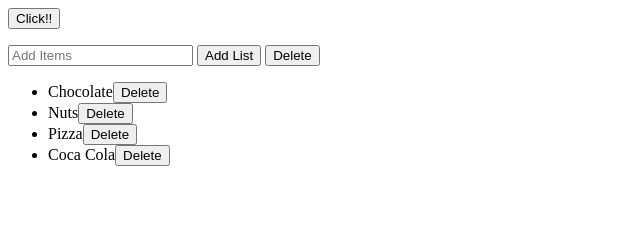
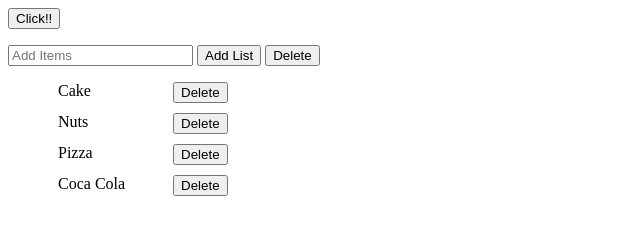
Before and after one commit to ratiarahman/JSresources, a plain HTML site: page ZTM exercises/DOM Event/index.html in a window 1280 px wide. Shown: the whole page, without its empty margins (0-640 px from the left). Drawn offline with Linux system fonts and the light colour scheme.

Commit message:
finally did it what I wanted

```diff
--- a/ZTM exercises/DOM Event/index.html
+++ b/ZTM exercises/DOM Event/index.html
@@ -2,7 +2,7 @@
 <html>
 <head>
 	<title>DOM Event</title>
-	<link rel="stylesheet" type="text/css" href="">
+	<link rel="stylesheet" type="text/css" href="style.css">
 	<!-- <style>
 		.demo{
 			margin-right: -100px;
@@ -17,17 +17,13 @@
 <button>Add List</button>
 <!-- <p id="demo"></p> -->
 <button id="delete">Delete</button>
-<div id="div">
+<!-- <div id="div"> -->
 
 <ul>
-<div class="list">
-	<li>Chocolate</li>
-</div>
-
-	<li>Nuts</li>
-	<li>Pizza</li>
-	<li>Coca Cola</li>
-
+	<li>cake</li>
+	<li>nuts</li>
+	<li>pizza</li>
+	<li>coca cola</li>
 
 </ul>
 </div>
--- a/ZTM exercises/DOM Event/script.js
+++ b/ZTM exercises/DOM Event/script.js
@@ -69,13 +69,9 @@ input.addEventListener("keypress", KeyEvent)
 var del = document.getElementById("delete");
 
 function dlt(){
-	// ul.parentNode.removeChild(li);
-	// console.log(ul.length);
-	var list = document.querySelector("ul");
-	// console.log(list.length);
-	list.remove();
-	var ul = document.createElement("ul");
-	// ul.appendChild(createListElement);
+
+	ul.innerHTML= "";
+
 }
 del.addEventListener("click", dlt);
 
@@ -86,14 +82,16 @@ function DeleteList(){
  	}
  }
 
- 	function Delete(){
+function Delete(){
  		for (var i = 0; i<li.length; i++) {
  		this.parentNode.remove();
  		}
 }
 
-createDeleteButton()
- // const a = "beep";
+createDeleteButton();
+
+
+// const a = "beep";
 // const b = "boop";
 // console.log(a+b && b); //return b
 // console.log(a && b); //return b
--- a/ZTM exercises/DOM Event/style.css
+++ b/ZTM exercises/DOM Event/style.css
@@ -1,5 +1,12 @@
-.list{
+li {
+	text-transform: capitalize;
+	list-style-type: none;
+	margin-right: 1250px;
+	/*border-right: 2px solid black;*/
 	display: flex;
 	justify-content: space-between;
-	margin: 6px;
+	margin:10px;
 }
+ul{
+	width: 15%;
+}
```
